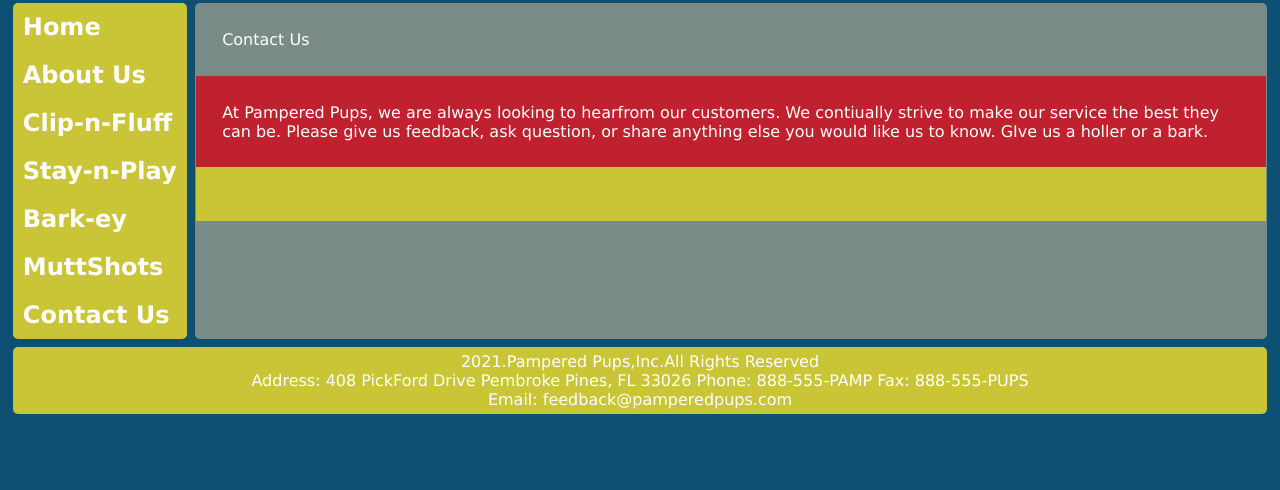
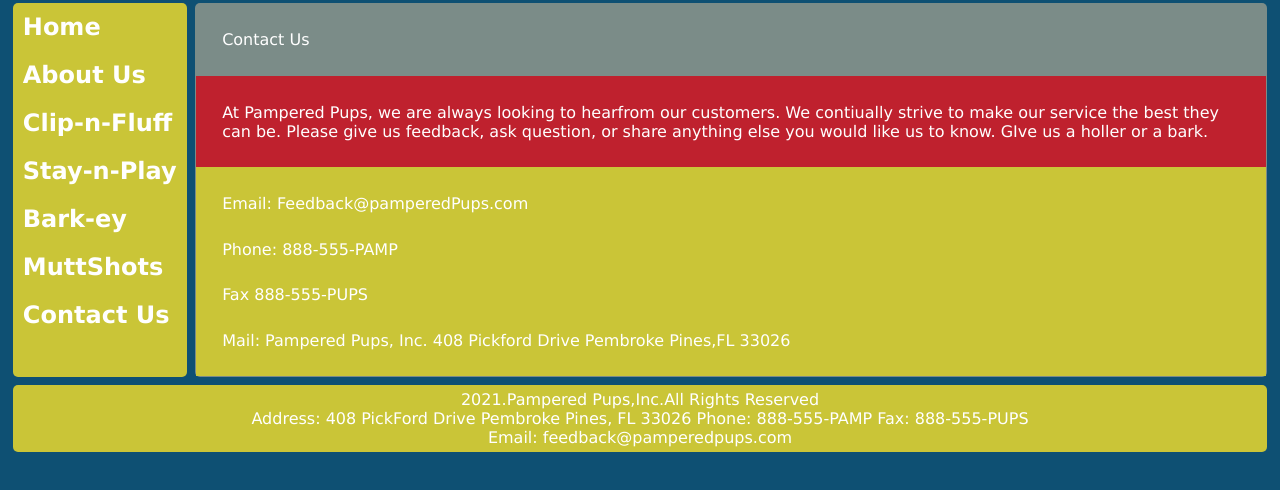
Before and after one commit to chadlane12/Pampered-Pups, a plain HTML site: page contact.html in a window 1280 px wide. Shown: the part 190-680 px from the top of the page. Drawn offline with nearby package versions, Linux system fonts and the light colour scheme.

Commit message:
Update contact.html

```diff
--- a/contact.html
+++ b/contact.html
@@ -40,7 +40,10 @@
         <p>At Pampered Pups, we are always looking to hearfrom our customers. We contiually strive to make our service the best they can be. Please give us feedback, ask question, or share anything else you would like us to know. GIve us a holler or a bark.</p>
       </section>
       <section class="homeC">
-        <p></p>
+        <p>Email: Feedback@pamperedPups.com</p>
+        <p>Phone: 888-555-PAMP</p>
+        <p>Fax 888-555-PUPS</p>
+        <p>Mail: Pampered Pups, Inc. 408 Pickford Drive Pembroke Pines,FL 33026</p>
       </section>
     </main>
     <footer>
```
